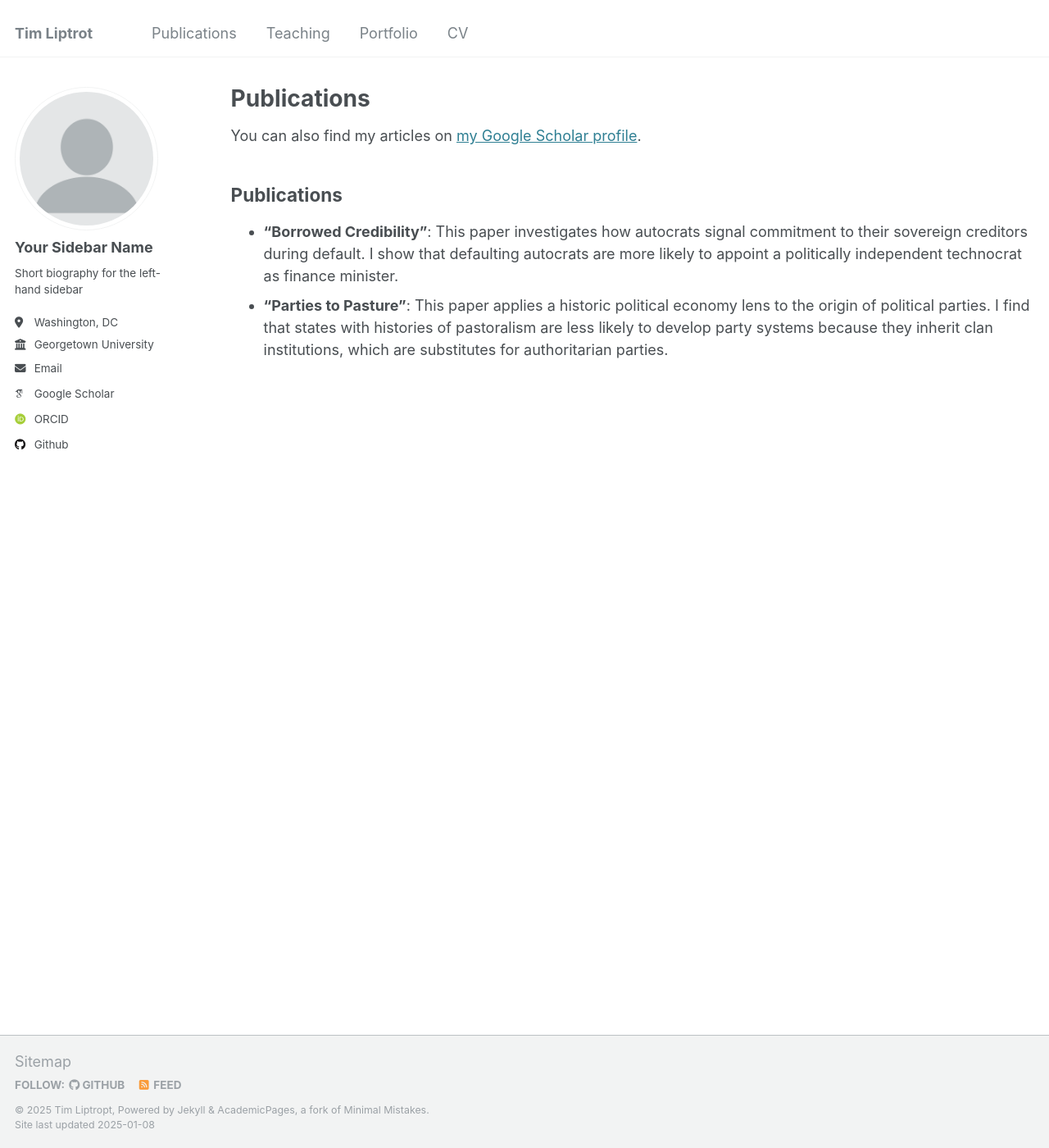
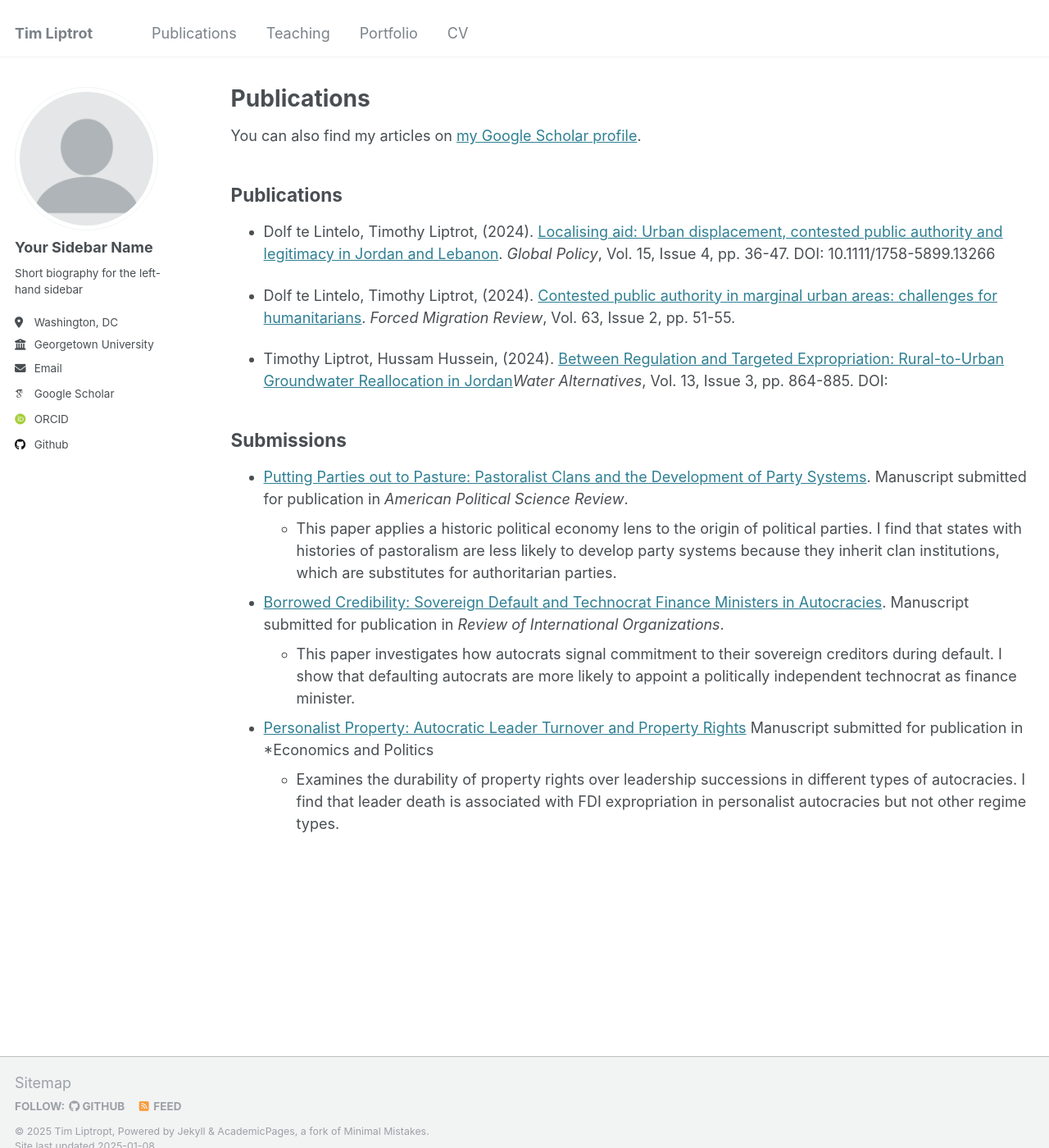
Before and after one commit to tliptrot/author2, a Jekyll site: the page built from _pages/publications.md.md, in a window 1280 px wide and 1400 px high. Shown: the whole window at 82% size. Built offline with Jekyll 4.4.1, drawn with Linux system fonts in a browser that asks for light colours; some web fonts are replaced.

Commit message:
adding publications
asdfg

```diff
--- a/_pages/publications.md.md
+++ b/_pages/publications.md.md
@@ -9,5 +9,21 @@ You can also find my articles on [my Google Scholar profile](https://scholar.goo
 
 ## Publications
 
-- **"Borrowed Credibility"**: This paper investigates how autocrats signal commitment to their sovereign creditors during default. I show that defaulting autocrats are more likely to appoint a politically independent technocrat as finance minister.
-- **"Parties to Pasture"**: This paper applies a historic political economy lens to the origin of political parties. I find that states with histories of pastoralism are less likely to develop party systems because they inherit clan institutions, which are substitutes for authoritarian parties.
+-  Dolf te Lintelo, Timothy Liptrot, (2024). [Localising aid: Urban displacement, contested public authority and legitimacy in Jordan and Lebanon](https://doi.org/10.1111/1758-5899.13266). *Global Policy*, Vol. 15, Issue 4, pp. 36-47. DOI: 10.1111/1758-5899.13266
+
+-  Dolf te Lintelo, Timothy Liptrot, (2024). [Contested public authority in marginal urban areas:
+challenges for humanitarians](https://ora.ox.ac.uk/objects/uuid:4e90a0cb-4a7a-4938-bebe-37fd2236ee36). *Forced Migration Review*, Vol. 63, Issue 2, pp. 51-55.
+
+-  Timothy Liptrot, Hussam Hussein, (2024). [Between Regulation and Targeted Expropriation: Rural-to-Urban Groundwater Reallocation in Jordan](https://www.water-alternatives.org/index.php/alldoc/articles/vol13/v13issue3/599-a13-3-17/file)*Water Alternatives*, Vol. 13, Issue 3, pp. 864-885. DOI:
+
+
+## Submissions
+
+- [Putting Parties out to Pasture: Pastoralist Clans and the Development of Party Systems](https://github.com/tliptrot/author2/blob/master/_publications/2025-1-7-Parties-2-Pasture-Tim-Liptrot.pdf?raw=true). Manuscript submitted for publication in *American Political Science Review*.
+  - This paper applies a historic political economy lens to the origin of political parties. I find that states with histories of pastoralism are less likely to develop party systems because they inherit clan institutions, which are substitutes for authoritarian parties.
+
+- [Borrowed Credibility: Sovereign Default and Technocrat Finance Ministers in Autocracies](https://github.com/tliptrot/author2/blob/master/_publications/2025-1-7-Borrowed-Credibility-Tim-Liptrot.pdf?raw=true). Manuscript submitted for publication in *Review of International Organizations*.
+  - This paper investigates how autocrats signal commitment to their sovereign creditors during default. I show that defaulting autocrats are more likely to appoint a politically independent technocrat as finance minister.
+
+- [Personalist Property: Autocratic Leader Turnover and Property Rights](https://github.com/tliptrot/author2/blob/master/_publications/2025-1-7-Personalist-Property-Tim-Liptrot.pdf?raw=true) Manuscript submitted for publication in *Economics and Politics
+  - Examines the durability of property rights over leadership successions in different types of autocracies. I find that leader death is associated with FDI expropriation in personalist autocracies but not other regime types.
```
